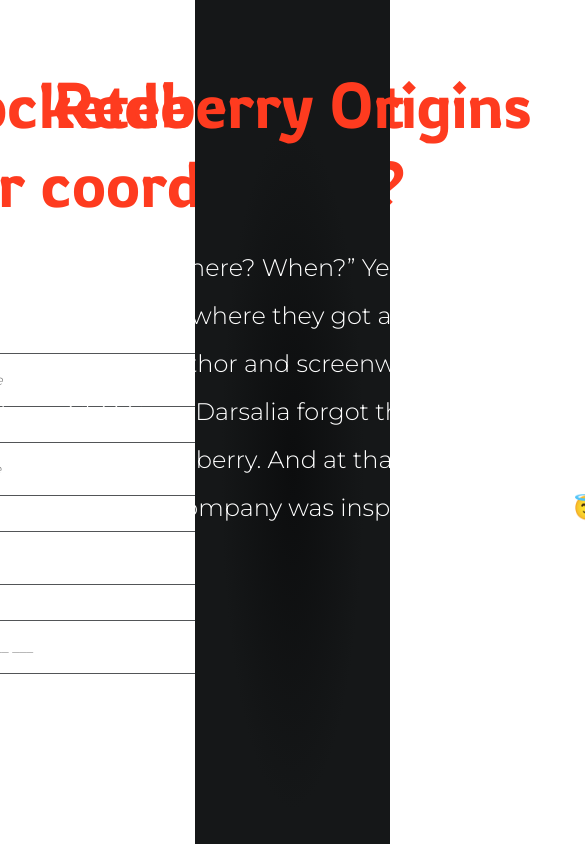
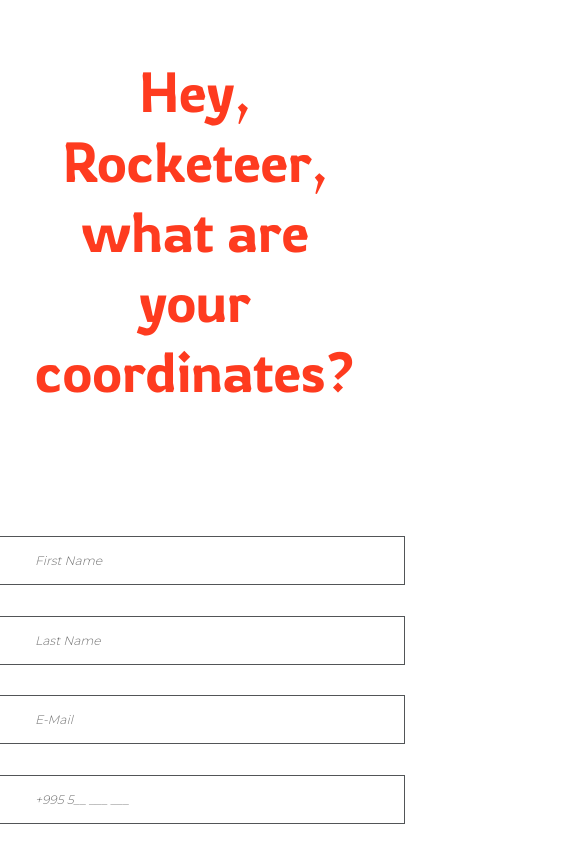
Before and after one commit to gonjila/Rocketeer-questionnaire, a React (Create React App) app: page /personal-information in a window 390 px wide. Shown: the top 844 px of the page, 585 px wide, since content can reach past the window. Built offline with nearby package versions, Linux system fonts and the light colour scheme.

Commit message:
made rosponsive home, dits and dark-side

```diff
--- a/src/components/dark-side.jsx
+++ b/src/components/dark-side.jsx
@@ -21,17 +21,19 @@
   justify-content: space-between;
 
   .title {
-    margin-bottom: 100px;
+    /* width: 95%; */
+    margin-bottom: 6.25rem;
   }
 
   .child {
-    width: 705px;
-    height: 605px;
+    width: 700px;
+    max-width: 95%;
+    height: 38rem;
 
     font-family: Montserrat;
     font-style: normal;
     font-weight: normal;
-    font-size: 24px;
+    font-size: 1.5rem;
     line-height: 200%;
 
     display: flex;
--- a/src/components/page-dots.jsx
+++ b/src/components/page-dots.jsx
@@ -70,9 +70,9 @@
 
   a,
   button {
-    width: 19px;
-    height: 19px;
-    margin: 0 15px;
+    width: 1.1875rem;
+    height: 1.1875rem;
+    margin: 0 0.9375rem;
     cursor: pointer;
 
     display: flex;
--- a/src/index.css
+++ b/src/index.css
@@ -2,7 +2,7 @@
 
 :root {
   --redberryRed: #fe3b1f;
-  --primaryBg: radial-gradient(50% 50% at 50% 50%, #0c0d0e 0%, #151718 73.44%);
+  --primaryBg: radial-gradient(50% 50% at 50% 50%, #0c0d0e 0%, #151718 73.5%);
   --primaryStroke: #525557;
   --primaryRed: #eb3535;
 }
@@ -22,10 +22,11 @@
 .page {
   width: 100%;
   min-height: 100vh;
+  display: flex;
 }
 .page > .lightSide {
   width: 50%;
-  padding: 65px 0;
+  padding: 4rem 0;
   display: flex;
   flex-direction: column;
   align-items: center;
@@ -33,32 +34,33 @@
 }
 .page > .darkSide {
   width: 50%;
-  padding: 65px 0;
+  padding: 4rem 0;
   background-image: var(--primaryBg);
 }
 
 .title {
-  width: 788px;
+  width: 784px;
+  max-width: 95%;
   margin: 0;
   text-align: center;
 
   color: var(--redberryRed);
   font-family: Rowdies;
   font-weight: 400;
-  font-size: 64px;
-  line-height: 79px;
+  font-size: 4rem;
+  line-height: 5rem;
 }
 
 .redberryBtn {
   background-color: var(--redberryRed);
-  border-radius: 50px;
+  border-radius: 3.125rem;
   border: none;
   cursor: pointer;
 
   color: #fff;
   font-family: Montserrat;
   font-size: 24px;
-  line-height: 29px;
+  line-height: 1.8125rem;
 }
 
 .inputErrorWrapper {
@@ -67,36 +69,36 @@
   flex-direction: column;
 }
 .inputErrorWrapper:not(:last-child) {
-  margin-bottom: 35px;
+  margin-bottom: 2.1875rem;
 }
 input[type="radio"] {
   accent-color: var(--primaryRed);
 }
 .input {
-  width: 455px;
-  height: 54px;
-  padding: 15px 20px 15px 55px;
-  border: 1px solid var(--primaryStroke);
+  width: 30rem;
+  height: 3.5rem;
+  padding: 1rem 1.25rem 1rem 3.5rem;
+  border: 0.0625rem solid var(--primaryStroke);
   outline: none;
 
   color: #454545;
   font-family: Montserrat;
   font-style: italic;
-  font-size: 14px;
-  line-height: 17px;
+  font-size: 0.875rem;
+  line-height: 1.0625rem;
 }
 .invalidInput {
-  border: 1px solid var(--redberryRed);
+  border: 0.0625rem solid var(--redberryRed);
 }
 .inputError {
-  margin: 5px 0 0 55px;
+  margin: 0.3125rem 0 0 3.4375rem;
   text-align: left;
   color: var(--redberryRed);
   font-style: italic;
-  font-size: 11px;
-  line-height: 13px;
+  font-size: 0.6875rem;
+  line-height: 0.8125rem;
   /* position: absolute;
-  bottom: -20px; */
+  bottom: -1.25rem; */
 }
 
 .radiosWrapper {
@@ -105,16 +107,49 @@
   align-items: flex-start;
 }
 .radiosWrapper > p {
-  width: 447px;
-  margin: 0 0 24px;
+  width: 28rem;
+  margin: 0 0 1.5rem;
 
   font-family: Montserrat;
-  font-size: 18px;
-  line-height: 22px;
+  font-size: 1.125rem;
+  line-height: 1.375rem;
 }
 .radiosWrapper > label {
-  margin-left: 10px;
+  margin-left: 0.625rem;
 }
 .radiosWrapper > label:not(:last-child) {
-  margin-bottom: 16px;
+  margin-bottom: 1rem;
 }
+
+@media (max-width: 1400px) {
+  :root {
+    font-size: 14px;
+  }
+  .title {
+    max-width: 90%;
+  }
+}
+@media (max-width: 1200px) {
+  :root {
+    font-size: 12px;
+  }
+}
+@media (max-width: 1000px) {
+  :root {
+    font-size: 10px;
+  }
+}
+@media (max-width: 800px) {
+  :root {
+    font-size: 14px;
+  }
+  .page {
+    flex-direction: column;
+  }
+  .page > .lightSide {
+    width: 100%;
+  }
+  .page > .darkSide {
+    width: 100%;
+  }
+}
--- a/src/pages/Welcome.jsx
+++ b/src/pages/Welcome.jsx
@@ -29,34 +29,34 @@
 
   h1 {
     color: var(--redberryRed);
-    margin: 0 0 105px;
+    margin: 0 0 6.5625rem;
 
     font-family: Rowdies;
-    font-size: 96px;
-    line-height: 119px;
+    font-size: 6rem;
+    line-height: 7.4375rem;
   }
   a {
     font-family: Montserrat;
-    font-size: 24px;
-    line-height: 29px;
+    font-size: 1.5rem;
+    line-height: 1.8125rem;
     color: #fff;
     cursor: pointer;
     z-index: 10;
   }
   #toPersonalInformation {
-    margin-bottom: 18px;
+    margin-bottom: 1.125rem;
 
     button {
-      width: 395px;
-      height: 79px;
+      width: 24.6875rem;
+      height: 4.9375rem;
     }
   }
   #toApplications {
     text-decoration: underline;
   }
   img {
-    width: 409.92px;
-    height: 372.45px;
+    width: 25.625rem;
+    height: 23.2781rem;
     transform: rotate(27.28deg);
   }
 `;
```
